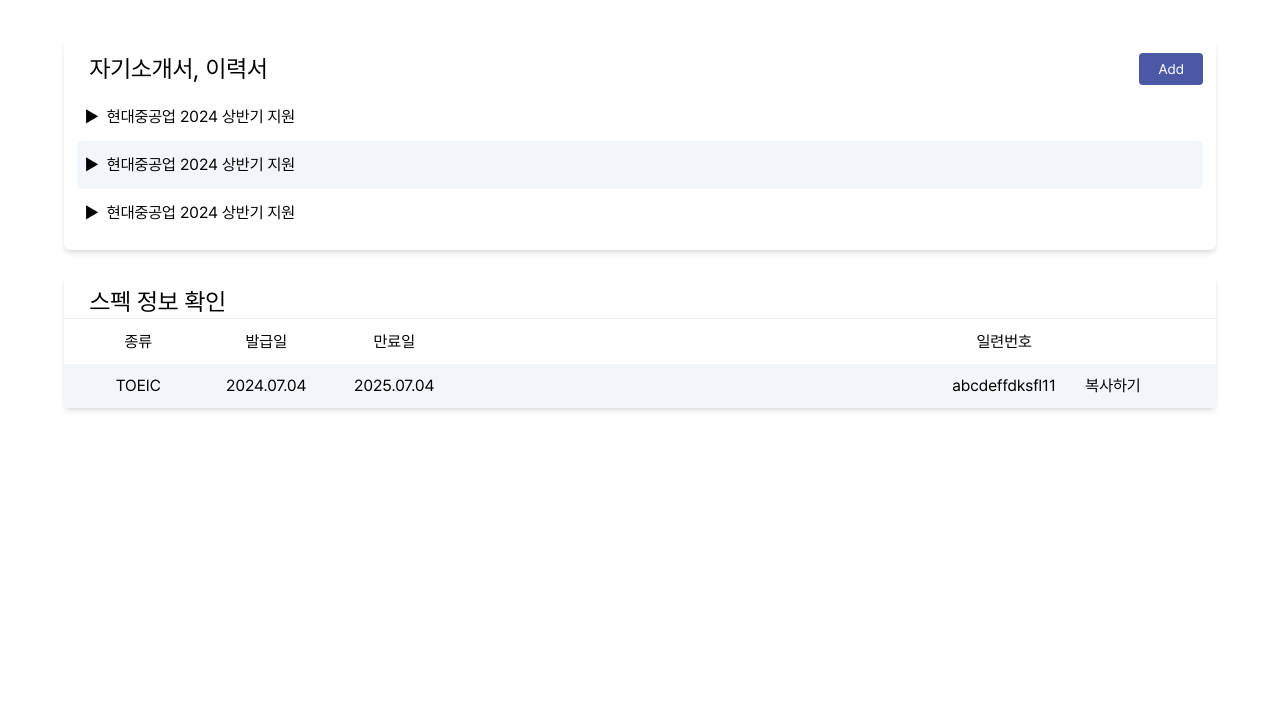
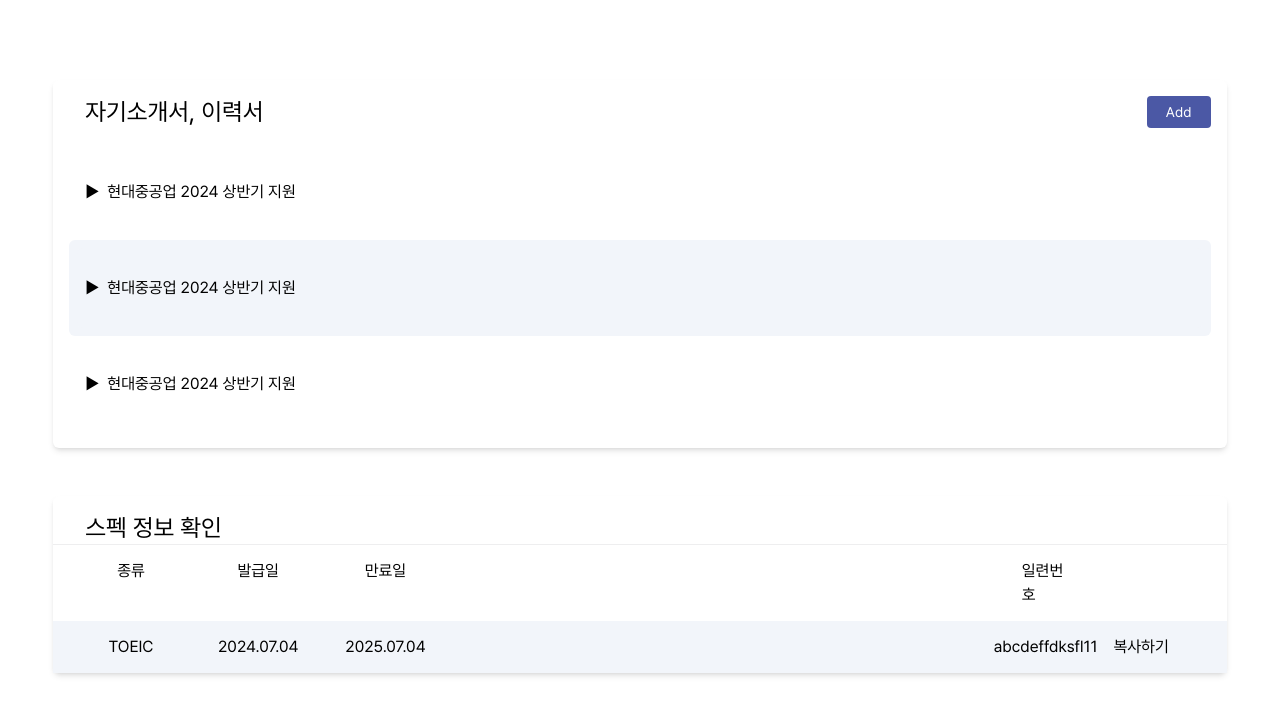
Before and after one commit to team-strawberry-milk/tothenext-client, a Next.js app: page /profile in a window 1280 px wide. Shown: the top 714 px of the page. Built offline with nearby package versions, Linux system fonts and the light colour scheme.

Commit message:
fix: 단위 변경

```diff
--- a/app/profile/page.js
+++ b/app/profile/page.js
@@ -4,27 +4,27 @@ import SelfIntoduction from "@/components/common/SelfIntroduction";
 
 export default function Profile() {
   return (
-    <div className="flex flex-col justify-center items-center w-full mt-[5vh] gap-[3vh]">
-      <div className="flex flex-col w-[90vw] p-[1vw] rounded-md shadow-md bg-white">
-        <div className="flex justify-between items-center mb-[1vh]">
-          <div className="text-2xl pl-[1vw]">자기소개서, 이력서</div>
+    <div className="flex flex-col justify-center items-center w-full mt-20 gap-12">
+      <div className="flex flex-col  w-11/12 p-4 rounded-md shadow-md bg-white">
+        <div className="flex justify-between items-center mb-4">
+          <div className="text-2xl pl-4">자기소개서, 이력서</div>
           <button className="text-sm bg-[#4b58a5] w-16 h-8 rounded text-white">
             Add
           </button>
         </div>
         <SelfIntoduction />
       </div>
-      <div className="flex flex-col w-[90vw] pt-[1vw] rounded-md shadow-md bg-white">
-        <div className="text-2xl pl-[2vw]">스펙 정보 확인</div>
-        <div className="flex p-[0.8vw] border-t border-[#eeeeef] justify-between">
-          <div className="flex w-[30vw] justify-around">
-            <div className="flex justify-center w-[10vw]">종류</div>
-            <div className="flex justify-center w-[10vw]">발급일</div>
-            <div className="flex justify-center w-[10vw]">만료일</div>
+      <div className="flex flex-col  w-11/12 pt-4  rounded-md shadow-md bg-white">
+        <div className="text-2xl pl-8">스펙 정보 확인</div>
+        <div className="flex p-3.5 border-t border-[#eeeeef] justify-between">
+          <div className="flex w-1/3 justify-around">
+            <div className="flex justify-center w-1/3">종류</div>
+            <div className="flex justify-center w-1/3">발급일</div>
+            <div className="flex justify-center w-1/3">만료일</div>
           </div>
-          <div className="flex">
-            <div className="flex justify-center w-[10vw]">일련번호</div>
-            <div className="flex justify-center w-[7vw] mr-12" />
+          <div className="flex w-1/6">
+            <div className="flex justify-center w-1/4">일련번호</div>
+            <div className="flex justify-center w-1/6 mr-12" />
           </div>
         </div>
         <CheckInformation />
--- a/components/common/CheckInformation.js
+++ b/components/common/CheckInformation.js
@@ -2,18 +2,18 @@ export default function CheckInformation() {
   const num = 1;
   return (
     <div
-      className={`flex p-[0.8vw] justify-between ${
+      className={`flex p-3.5 justify-between ${
         num % 2 === 0 ? "bg-white" : "bg-[#f2f5fa]"
       }`}
     >
-      <div className="flex w-[30vw] justify-around">
-        <div className="flex justify-center w-[10vw]">TOEIC</div>
-        <div className="flex justify-center w-[10vw]">2024.07.04</div>
-        <div className="flex justify-center w-[10vw]">2025.07.04</div>
+      <div className="flex w-1/3 justify-around">
+        <div className="flex justify-center w-1/3">TOEIC</div>
+        <div className="flex justify-center w-1/3">2024.07.04</div>
+        <div className="flex justify-center w-1/3">2025.07.04</div>
       </div>
-      <div className="flex">
-        <div className="flex justify-center w-[10vw]">abcdeffdksfl11</div>
-        <button className="flex justify-center w-[7vw] mr-12 cursor-pointer">
+      <div className="flex w-1/6">
+        <div className="flex justify-center w-1/4">abcdeffdksfl11</div>
+        <button className="flex justify-center w-4/5 cursor-pointer">
           복사하기
         </button>
       </div>
--- a/components/common/SelfIntroduction.js
+++ b/components/common/SelfIntroduction.js
@@ -19,9 +19,14 @@ export default function SelfIntoduction() {
         "현대중공업 2024 상반기 지원",
         "현대중공업 2024 상반기 지원",
       ].map((company, index) => (
-        <div key={index} className="flex flex-col">
+        <div
+          key={index}
+          className={`flex flex-col rounded-md p-2 ${
+            index % 2 === 0 ? "bg-white" : "bg-[#f2f5fa]"
+          }`}
+        >
           <div
-            className={`flex h-[6vh] rounded-md p-2 items-center ${
+            className={`flex h-20  rounded-md p-2 items-center ${
               index % 2 === 0 ? "bg-white" : "bg-[#f2f5fa]"
             }`}
           >
```
